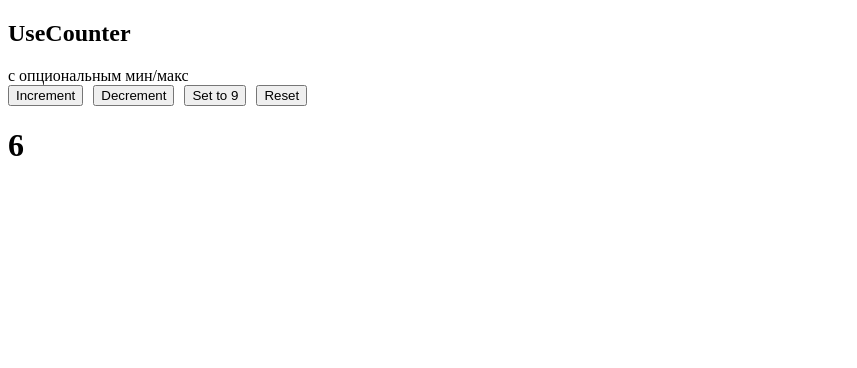
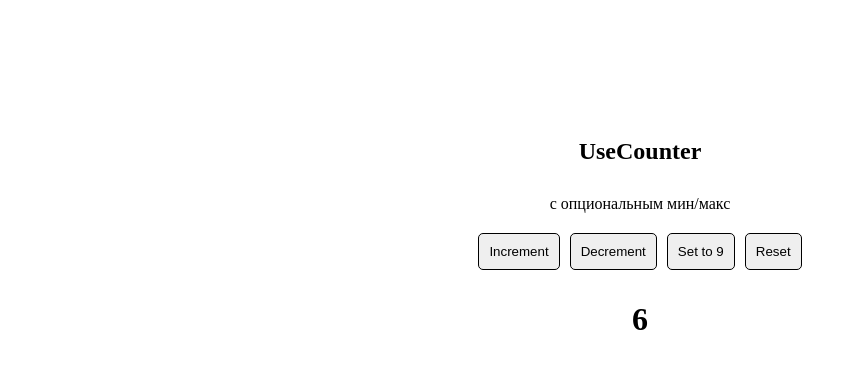
Before and after one commit to Yogurt7v/ReactChallange, a React (Create React App) app: page / in a window 1280 px wide. Shown: the top 368 px of the page, without its empty margins (0-857 px from the left). Built offline with nearby package versions, Linux system fonts and the light colour scheme; the HTML template or start-up script is replaced by a standard one.

Commit message:
some styles

```diff
--- a/src/index.css
+++ b/src/index.css
@@ -1,4 +1,24 @@
+.wrapper {
+  display: flex;
+  flex-direction: column;
+  justify-content: center;
+  align-items: center;
+  padding-top: 100px;
+  margin: auto;
+  width: 500px;
+}
+
 .buttonWrapper {
   display: flex;
   gap: 10px;
 }
+
+div {
+  padding: 10px;
+}
+
+button {
+  padding: 10px;
+  border-radius: 5px;
+  border: 1px solid black;
+}
```
